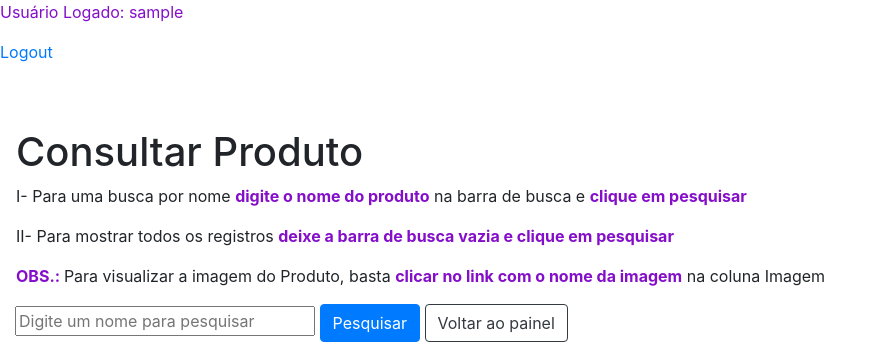
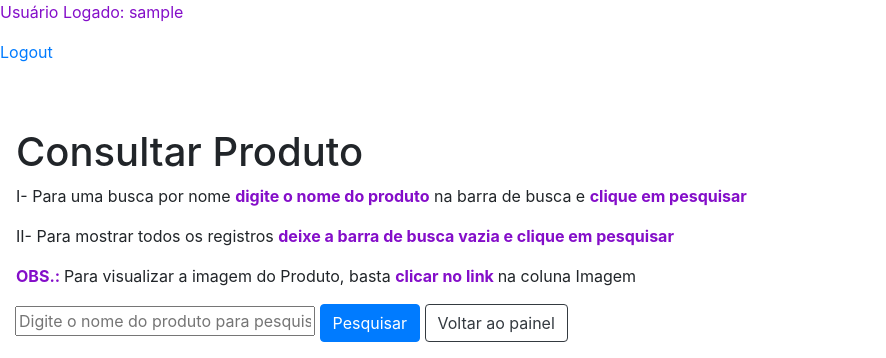
Before and after one commit to YasminMoraesB/Site-Astra-Faux, a PHP site: page /consultar_produto.php in a window 1280 px wide. Shown: the top 358 px of the page, without its empty margins (0-886 px from the left). Run offline with PHP 8.4, Linux system fonts and the light colour scheme; a user stored in the database is signed in; data that the repository does not hold is empty.

Commit message:
update consultar_produto.php
correcoes ortograficas

```diff
--- a/Astra Faux/consultar_produto.php
+++ b/Astra Faux/consultar_produto.php
@@ -51,11 +51,11 @@ include ('conexao.php');
         <h1 class='ml-3'> Consultar Produto</h1>
         <p class='ml-3'> I- Para uma busca por nome <b style = "color:rgb(132, 14, 201)">digite o nome do produto</b> na barra de busca e <b style = "color:rgb(132, 14, 201)">clique em pesquisar</b></p>
         <p class='ml-3'> II- Para mostrar todos os registros <b style = "color:rgb(132, 14, 201)">deixe a barra de busca vazia e clique em pesquisar</b></p>
-        <p class='ml-3'> <b style = "color:rgb(132, 14, 201)">OBS.: </b> Para visualizar a imagem do Produto, basta <b style = "color:rgb(132, 14, 201)">clicar no link com o nome da imagem</b> na coluna Imagem</p>
+        <p class='ml-3'> <b style = "color:rgb(132, 14, 201)">OBS.: </b> Para visualizar a imagem do Produto, basta <b style = "color:rgb(132, 14, 201)">clicar no link </b> na coluna Imagem</p>
     </header>
 
     <form action="">
-        <input style="width:300px; margin-left: 15px; " name="busca" placeholder="Digite um nome para pesquisar" type="text">
+        <input style="width:300px; margin-left: 15px; " name="busca" placeholder="Digite o nome do produto para pesquisar" type="text">
         <button type="submit" class="btn btn-primary">Pesquisar</button>
         <a class="btn btn-outline-dark" href="painel_produtos.php" role="button">Voltar ao painel</a>
     </form>
```
